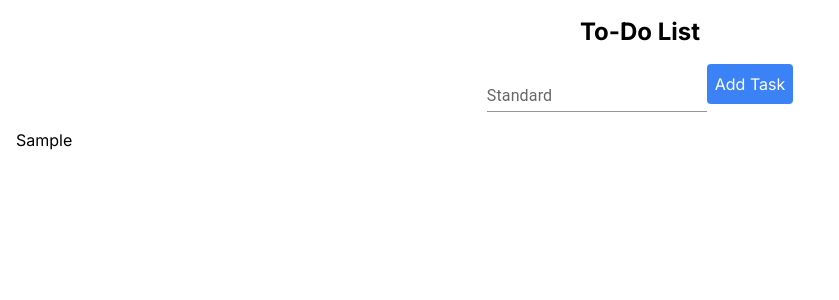
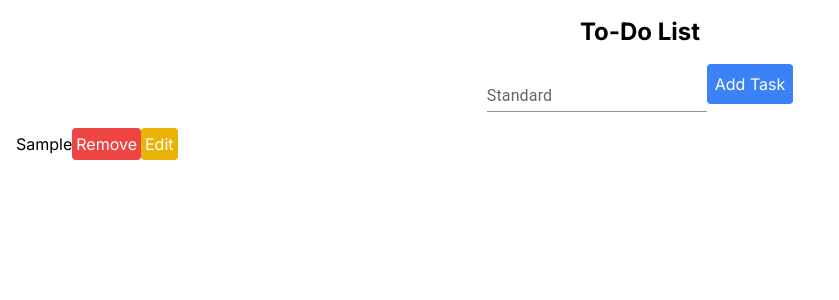
Before and after one commit to limanovic/to-do-list, a Next.js app: page / in a window 1280 px wide. Both pictures are taken after typing "Sample" into the empty fields and a click on the button "Add Task". Shown: the top 300 px of the page, without its empty margins (0-839 px from the left). Built offline with nearby package versions, Linux system fonts and the light colour scheme.

Commit message:
OneTask component added
It returns one task with remove and edit functions

```diff
--- a/src/app/components/App.tsx
+++ b/src/app/components/App.tsx
@@ -2,6 +2,8 @@
 
 import React, { useState } from "react"
 import AddTask from "./Input/AddTask";
+import OneTask from "./OneTask/OneTask";
+import TaskList from "./TaskList/TaskList";
 
 type Task = {
     id: number;
@@ -13,28 +15,34 @@ export default function App() {
     const [newTask, setNewTask] = useState('');
     const [editTask, setEditTask] = useState<Task | null>(null)
 
+    const saveEditedTask = () => {
+        if (editTask) {
+            const updatedTasks = tasks.map((task: Task) =>
+                task.id === editTask.id ? { ...task, name: newTask } : task
+            );
+            setTasks(updatedTasks);
+            setNewTask('');
+            setEditTask(null);
+        }
+    };
+
+    const editTaskName = (task: Task) => {
+        setEditTask(task);
+        setNewTask(task.name);
+    };
+
+    const removeTask = (id: number) => {
+        const updatedTasks = tasks.filter((task: Task) => task.id !== id);
+        setTasks(updatedTasks);
+    };
+
     return (
         <div className="p-4">
             <h1 className="text-2xl font-bold mb-4 text-center">To-Do List</h1>
             <div className="flex mb-4 justify-center">
-                <AddTask newTask={newTask} setNewTask={setNewTask} tasks={tasks} setTasks={setTasks} />
+                <AddTask newTask={newTask} setNewTask={setNewTask} tasks={tasks} setTasks={setTasks} editTask={editTask} saveEditedTask={saveEditedTask} />
             </div>
-            <ul>
-                {tasks.map((task) => (
-                    <li key={task.id} className="flex items-center mb-2">
-                        {editTask && editTask.id === task.id ? (
-                            <input
-                                type="text"
-                                className="p-2 border border-gray-300 rounded mr-2 flex-grow"
-                                value={newTask}
-                                onChange={(e) => setNewTask(e.target.value)}
-                            />
-                        ) : (
-                            <span className="mr-2">{task.name}</span>
-                        )}
-                    </li>
-                ))}
-            </ul>
+            <TaskList tasks={tasks} setTasks={setTasks} editTask={editTask} saveEditedTask={saveEditedTask} editTaskName={editTaskName} removeTask={removeTask} />
         </div>
     )
 }
--- a/src/app/components/Input/AddTask.tsx
+++ b/src/app/components/Input/AddTask.tsx
@@ -8,7 +8,7 @@ type Task = {
 }
 
 
-const AddTask = ({ newTask, setNewTask, tasks, setTasks }) => {
+const AddTask = ({ newTask, setNewTask, tasks, setTasks, saveEditedTask, editTask }) => {
 
     const addTask = () => {
         if (newTask.trim() !== '') {
@@ -30,12 +30,21 @@ const AddTask = ({ newTask, setNewTask, tasks, setTasks }) => {
                 value={newTask}
                 onChange={(e) => setNewTask(e.target.value)}
             />
+            {editTask ? (
+                <button
+                    className="p-2 bg-green-500 text-white rounded"
+                    onClick={saveEditedTask}
+                >
+                    Save
+                </button>
+            ) : (
                 <button
                     className="p-2 bg-blue-500 text-white rounded"
                     onClick={addTask}
                 >
                     Add Task
                 </button>
+            )}
         </div>
     )
 }
--- /dev/null
+++ b/src/app/components/OneTask/OneTask.tsx
@@ -0,0 +1,37 @@
+import React from "react";
+import addTask from "../Input/AddTask";
+
+type Task = {
+    id: number;
+    name: string;
+}
+
+export default function OneTask({ task, removeTask, editTaskName, editTask, saveEditedTask }) {
+
+    return (
+        <>
+            {task.name}
+            <button
+                className="p-1 bg-red-500 text-white rounded"
+                onClick={() => removeTask(task.id)}
+            >
+                Remove
+            </button>
+            {editTask && editTask.id === task.id ? (
+                <button
+                    className="p-1 bg-green-500 text-white rounded"
+                    onClick={saveEditedTask}
+                >
+                    Save
+                </button>
+            ) : (
+                <button
+                    className="p-1 bg-yellow-500 text-white rounded mr-1"
+                    onClick={() => editTaskName(task)}
+                >
+                    Edit
+                </button>
+            )}
+        </>
+    )
+}
--- /dev/null
+++ b/src/app/components/TaskList/TaskList.tsx
@@ -0,0 +1,20 @@
+'use client'
+
+import OneTask from "../OneTask/OneTask";
+
+type Task = {
+    id: number;
+    name: string;
+}
+export default function TaskList({ tasks, editTask, saveEditedTask, editTaskName, removeTask }) {
+
+    return (
+        <ul>
+            {tasks.map((task: Task) => (
+                <li key={task.id} className="flex items-center mb-2">
+                    <OneTask task={task} removeTask={removeTask} editTask={editTask} saveEditedTask={saveEditedTask} editTaskName={editTaskName} />
+                </li>
+            ))}
+        </ul>
+    )
+}
```
Lines whose indentation alone changed are shown as unchanged.
